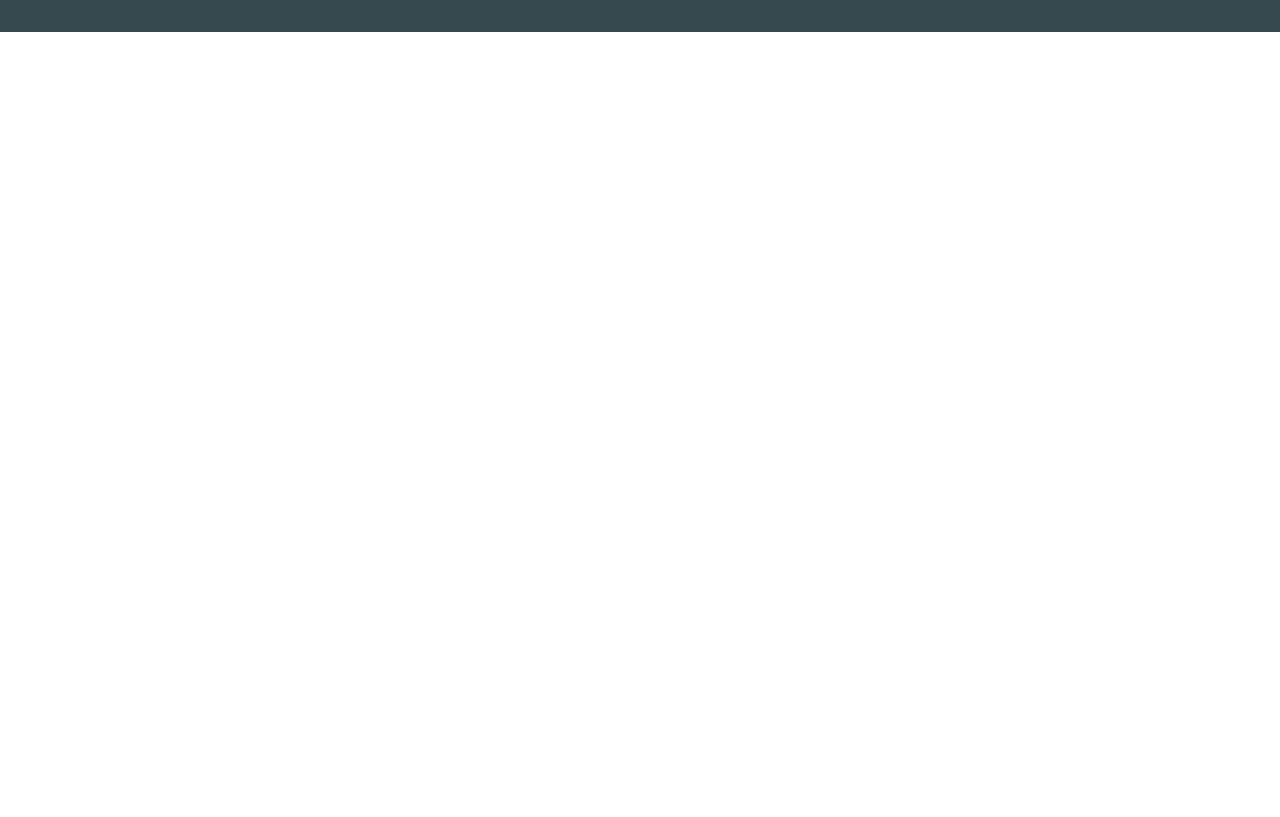
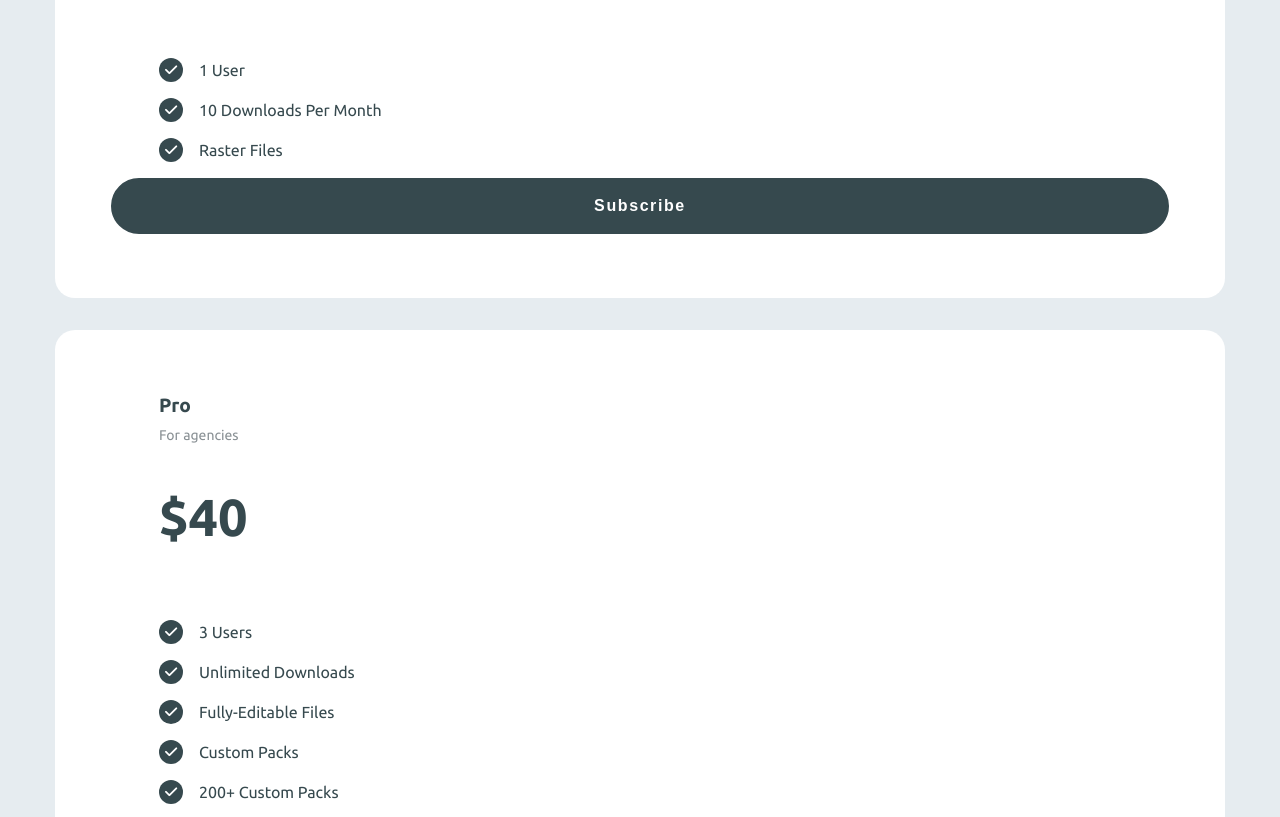
Before and after one commit to ianinazarenko/css-mini-projects, a plain HTML site: page pricing-cards.html in a window 1280 px wide. Shown: the part 549-1366 px from the top of the page. Before the commit the page ends 800 px from the top, so only its background shows below. Drawn offline with Linux system fonts and the light colour scheme.

Commit message:
Sign up project is finished, pricing cards are on progress

```diff
--- a/pricing-cards.html
+++ b/pricing-cards.html
@@ -3,7 +3,7 @@
     <head>
         <meta charset="UTF-8" />
         <meta name="viewport" content="width=device-width, initial-scale=1.0" />
-    <link rel="stylesheet" href="./style.css" />
+        <link rel="stylesheet" href="./style-pricing.css" />
         <title>CSS Mini Projects</title>
         <script
             src="https://kit.fontawesome.com/78d7470de0.js"
@@ -15,17 +15,89 @@
             <h1>Pricing Cards</h1>
         </header>
         <main class="pricing --section">
-      <div class="pricing container --section-centered">
+            <div class="container --section-centered">
                 <!-- single card -->
-        <article class="pricing__card"></article>
+                <article class="card free">
+                    <div class="header">
+                        <h4>Free</h4>
+                        <p>For freelancers</p>
+                    </div>
+                    <div class="price">$0</div>
+                    <div class="services">
+                        <div class="service">
+                            <span class="icon">
+                                <i class="fas fa-check"> </i>
+                            </span>
+                            <p>1 User</p>
+                        </div>
+                        <div class="service">
+                            <span class="icon">
+                                <i class="fas fa-check"> </i>
+                            </span>
+                            <p>10 Downloads Per Month</p>
+                        </div>
+                        <div class="service">
+                            <span class="icon">
+                                <i class="fas fa-check"> </i>
+                            </span>
+                            <p>Raster Files</p>
+                        </div>
+                    </div>
+                    <button class="btn">Subscribe</button>
+                </article>
                 <!-- end of single card -->
+                <!-- single card -->
+                <article class="card free">
+                    <div class="header">
+                        <h4>Pro</h4>
+                        <p>For agencies</p>
+                    </div>
+                    <p class="price">$40</p>
+                    <div class="services">
+                        <div class="service">
+                            <span class="icon">
+                                <i class="fas fa-check"> </i>
+                            </span>
+                            <p>3 Users</p>
+                        </div>
+                        <div class="service">
+                            <span class="icon">
+                                <i class="fas fa-check"> </i>
+                            </span>
+                            <p>Unlimited Downloads</p>
+                        </div>
+                        <div class="service">
+                            <span class="icon">
+                                <i class="fas fa-check"> </i>
+                            </span>
+                            <p>Fully-Editable Files</p>
+                        </div>
+                        <div class="service">
+                            <span class="icon">
+                                <i class="fas fa-check"> </i>
+                            </span>
+                            <p>Custom Packs</p>
+                        </div>
+                        <div class="service">
+                            <span class="icon">
+                                <i class="fas fa-check"> </i>
+                            </span>
+                            <p>200+ Custom Packs</p>
+                        </div>
+                    </div>
+                    <button class="btn">Subscribe</button>
+                </article>
+                <!-- end of single card -->
+                <article class="card pro"></article>
             </div>
         </main>
         <!-- footer navbar -->
         <footer class="--section">
             <nav class="navbar --section-centered">
                 <ul class="navbar__menu">
-          <li class="navbar__link"><a href="./index.html">Home</a></li>
+                    <li class="navbar__link">
+                        <a href="./index.html">Home</a>
+                    </li>
                     <li class="navbar__link"><a href=""></a></li>
                     <li class="navbar__link"><a href=""></a></li>
                     <li class="navbar__link"><a href=""></a></li>
--- /dev/null
+++ b/style-pricing.css
@@ -0,0 +1,213 @@
+/*
+===========
+Color palette: https://coolors.co/36494e-457b9d-f74c00-fcbf49-fff8cc
+===========
+*/
+
+/*
+============
+Font 'Ubuntu', regular 400, bold 700
+============
+*/
+@import url("https://fonts.googleapis.com/css2?family=Ubuntu:wght@400;700&display=swap");
+
+/*
+============
+Variables
+============
+*/
+:root {
+    --font: "Ubuntu", sans-serif;
+    --clr-white: #ffffff;
+    --clr-off-white: #fff8cc;
+    --clr-primary-light: #fcbf49;
+    --clr-primary: #f74c00;
+    --clr-grey-light: #e6ecf0;
+    --clr-color-grey: #457b9d;
+    --clr-grey: #899094;
+    --clr-black: #36494e;
+    --clr-jet-black: #000000;
+    --transition: all 0.3s ease;
+    --radius-min: 0.25rem;
+    --radius-max: 1.25rem;
+    --shadow: 0 0 1rem rgba(0, 0, 0, 0.1);
+    --spacing: 0.1rem;
+}
+
+/*
+============
+Global classes
+============
+*/
+*,
+::before,
+::after {
+    margin: 0;
+    padding: 0;
+    box-sizing: border-box;
+}
+
+body {
+    font-family: var(--font), "Arial", "Helvetica";
+    font-weight: normal;
+    font-size: 1rem;
+    color: var(--clr-black);
+    line-height: 1.5;
+    background: var(--clr-grey-light);
+}
+
+h1,
+h2,
+h3,
+h4 {
+    font-family: var(--font);
+    font-weight: bold;
+    color: var(--clr-black);
+    line-height: 1.2;
+}
+
+h1 {
+    font-size: 3rem;
+}
+
+h2 {
+    font-size: 2.25rem;
+}
+
+h3 {
+    font-size: 2rem;
+}
+
+h4 {
+    font-size: 1.5rem;
+}
+
+p {
+    font-size: 1rem;
+    color: var(--clr-black);
+    line-height: 1.5;
+}
+
+a {
+    text-decoration: none;
+}
+
+li {
+    list-style-type: none;
+}
+
+.--section {
+    padding: 4rem 0;
+}
+
+.--section-centered {
+    width: 90vw;
+    margin: 0 auto;
+}
+
+@media screen and (min-width: 992px) {
+    h1 {
+        font-size: 4rem;
+    }
+
+    h2 {
+        font-size: 3rem;
+    }
+
+    /* h3 {
+    font-size: 2.25rem;
+  }
+
+  h4 {
+    font-size: 1.75rem;
+  }
+
+  p {
+    font-size: 1.25rem;
+  } */
+
+    .--section {
+        padding: 5rem 0;
+    }
+
+    .--section-centered {
+        width: 95vw;
+        max-width: 1170px;
+    }
+}
+
+/*
+============
+Main
+============
+*/
+.card {
+    background: var(--clr-white);
+    padding: 4rem 3.5rem;
+    border-radius: var(--radius-max);
+    margin-bottom: 2rem;
+}
+
+.header h4 {
+    font-size: 1.2rem;
+    margin-bottom: 0.5rem;
+}
+
+.header p {
+    font-size: 0.875rem;
+    color: var(--clr-grey);
+}
+
+.header {
+    margin-bottom: 2rem;
+}
+
+.price {
+    font-size: 3.25rem;
+    font-weight: bold;
+    margin-bottom: 4rem;
+}
+
+.header,
+.price,
+.services {
+    padding-left: 3rem;
+}
+
+.service {
+    display: grid;
+    grid-template-columns: auto 1fr;
+    column-gap: 1rem;
+    align-items: center;
+    margin-bottom: 1rem;
+}
+
+.icon {
+    display: grid;
+    place-items: center;
+    width: 1.5rem;
+    height: 1.5rem;
+    border-radius: 50%;
+    background: var(--clr-black);
+    color: var(--clr-white);
+    font-size: 0.875rem;
+}
+
+.btn {
+    width: 100%;
+    padding: 1rem;
+    border: 0.2rem solid var(--clr-black);
+    border-radius: 4rem;
+    background: var(--clr-black);
+    color: var(--clr-white);
+    font-size: 1rem;
+    font-weight: bold;
+    letter-spacing: var(--spacing);
+    cursor: pointer;
+    transition: var(--transition);
+}
+
+.btn:hover {
+    background: var(--clr-white);
+    color: var(--clr-black);
+}
--- a/style-sign-up.css
+++ b/style-sign-up.css
@@ -31,6 +31,7 @@ Variables
     --radius-min: 0.25rem;
     --radius-max: 1.25rem;
     --shadow: 0 0 1rem rgba(0, 0, 0, 0.1);
+    --spacing: 0.1rem;
 }
 
 /*
@@ -229,7 +230,6 @@ main {
     padding: 2.5rem;
     border-radius: var(--radius-min);
     box-shadow: var(--shadow);
-
 }
 
 .sign__info {
@@ -288,9 +288,9 @@ h1 {
 }
 
 .form__checkbox::after {
-    font-family: 'Font Awesome 5 Free';
+    font-family: "Font Awesome 5 Free";
     font-weight: 900;
-    content: '\f00c';
+    content: "\f00c";
     color: var(--clr-white);
     font-size: 1.1rem;
     display: none;
@@ -331,7 +331,11 @@ h1 {
 
     .sign__info {
         display: block;
-        background: linear-gradient(to bottom right, var(--clr-color-grey), var(--clr-black));
+        background: linear-gradient(
+            to bottom right,
+            var(--clr-color-grey),
+            var(--clr-black)
+        );
         border-radius: var(--radius-min);
         color: var(--clr-white);
         padding: 4rem;
```
Lines whose indentation alone changed are shown as unchanged.
